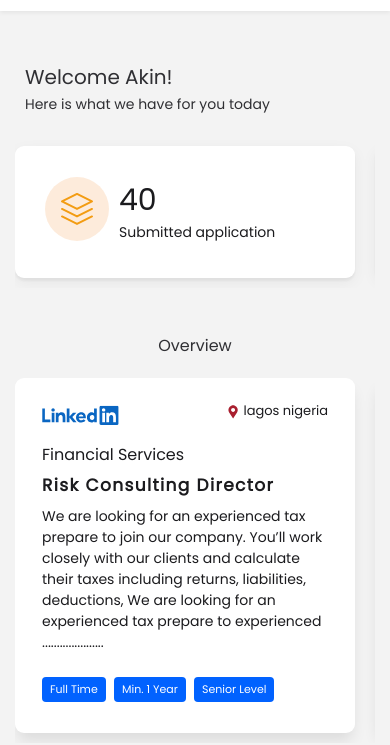
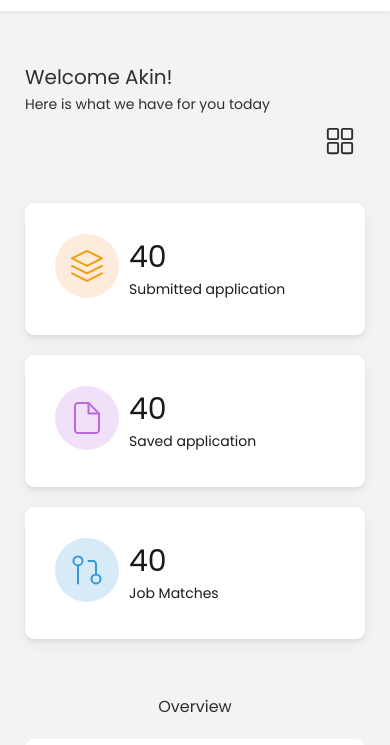
Before and after one commit to Manlikevee/jobportal, a plain HTML site: page loadingtest.html in a window 390 px wide. Shown: the part 49-794 px from the top of the page. Drawn offline with nearby package versions, Linux system fonts and the light colour scheme.

Commit message:
loadingtest

```diff
--- a/loadingtest.html
+++ b/loadingtest.html
@@ -50,7 +50,9 @@
 
 <style>
 
-
+.emptydiv{
+  display: none;
+}
 
     .face{
         background: var(--header-bg-color);
@@ -405,7 +407,7 @@
        }
 
        @media screen and (max-width:950px) {
-        .overviewscroll{
+        .overviewscrolls{
                display: flex;
                flex-direction: row !important;
                align-items: center !important;
@@ -414,18 +416,22 @@
                scroll-snap-type: inline mandatory;
                justify-content: start;
                height: fit-content;
+               transition: all .5s ease;
         }
+            .emptydiv{
+        display: flex; width: 100%; margin-left: auto;     flex-flow: row-reverse;
+       }
 
 
-        .overviewscroll::-webkit-scrollbar { height: 8px; }
+        .overviewscrolls::-webkit-scrollbar { height: 8px; }
 
-        .overviewscroll::-webkit-scrollbar-track {
+        .overviewscrolls::-webkit-scrollbar-track {
   background: transparent;
   background: var(--header-bg-color);
   border-radius: 10px;
 }
 
-.overviewscroll::-webkit-scrollbar-thumb {
+.overviewscrolls::-webkit-scrollbar-thumb {
 
   border-radius: 10px;
 
@@ -446,7 +452,7 @@ border-radius: 10px;
 }
 
 
-        .dashcards{
+        .dashcardss{
           display: flex;
                flex-direction: row !important;
                align-items: center !important;
@@ -456,23 +462,24 @@ border-radius: 10px;
                justify-content: start;
                height: fit-content;
         }
-        .dashcard{
+        .dashcardss .dashcard{
           width: 100%;
 min-width: 50%;
 scroll-snap-align: start;
 
         }
 
-        .cardstoscroll{
+        .overviewscrolls  .cardstoscroll{
 width: 100%;
 min-width: 50%;
 scroll-snap-align: start;
+transition: all .5s ease;
             }
 
        }
 
        @media screen and (max-width:850px) {
-        .overviewscroll{
+        .overviewscrolls{
                display: flex;
                flex-direction: row !important;
                align-items: center !important;
@@ -482,13 +489,13 @@ scroll-snap-align: start;
                justify-content: start;
                height: fit-content;
         }
-        .cardstoscroll{
+        .overviewscrolls   .cardstoscroll{
 width: 100%;
 min-width: 100%;
 scroll-snap-align: start;
             }
 
-            .dashcards{
+            .dashcardss{
               display: flex;
                flex-direction: row !important;
                align-items: center !important;
@@ -498,13 +505,29 @@ scroll-snap-align: start;
                justify-content: start;
                height: fit-content;
         }
-        .dashcard{
+        .dashcardss   .dashcard{
           width: 100%;
 min-width: 100%;
 scroll-snap-align: start;
         }
 
        }
+
+.fio{
+
+}
+
+   .fio2{
+    display: none;
+   }
+
+   .hide{
+    display: none;
+   }
+
+   .show{
+    display: block;
+   }
 
     </style>
 
@@ -635,7 +658,13 @@ setTimeout(greet, 5000);
  <span class="sheader">Welcome Akin!</span>
   <br>
   <span class="stle">Here is what we have for you today</span>
-
+<div class="emptydiv">
+  <div class="fio" style="width: 30px; margin: 10px;" onclick="gridToggle()">
+    <svg xmlns="http://www.w3.org/2000/svg" class="ionicon" viewBox="0 0 512 512"><title>Grid</title><rect x="48" y="48" width="176" height="176" rx="20" ry="20" fill="none" stroke="currentColor" stroke-linecap="round" stroke-linejoin="round" stroke-width="32"/><rect x="288" y="48" width="176" height="176" rx="20" ry="20" fill="none" stroke="currentColor" stroke-linecap="round" stroke-linejoin="round" stroke-width="32"/><rect x="48" y="288" width="176" height="176" rx="20" ry="20" fill="none" stroke="currentColor" stroke-linecap="round" stroke-linejoin="round" stroke-width="32"/><rect x="288" y="288" width="176" height="176" rx="20" ry="20" fill="none" stroke="currentColor" stroke-linecap="round" stroke-linejoin="round" stroke-width="32"/></svg>  </div>
+    <div class="fio2" style="width: 30px; margin: 10px;" onclick="gridToggle()">
+    <svg xmlns="http://www.w3.org/2000/svg" class="ionicon" viewBox="0 0 512 512"><title>List</title><path fill="none" stroke="currentColor" stroke-linecap="round" stroke-linejoin="round" stroke-width="32" d="M160 144h288M160 256h288M160 368h288"/><circle cx="80" cy="144" r="16" fill="none" stroke="currentColor" stroke-linecap="round" stroke-linejoin="round" stroke-width="32"/><circle cx="80" cy="256" r="16" fill="none" stroke="currentColor" stroke-linecap="round" stroke-linejoin="round" stroke-width="32"/><circle cx="80" cy="368" r="16" fill="none" stroke="currentColor" stroke-linecap="round" stroke-linejoin="round" stroke-width="32"/></svg>
+  </div>
+</div>
 </div>
 <div class="dashcards">
 
@@ -1121,6 +1150,6 @@ setTimeout(greet, 5000);
         document.getElementById('jobtitle2').innerHTML = input_takers;
     }
 </script>
-
+<script src="https://unpkg.com/scrollreveal@4.0.0-beta.6"></script>
 </body>
 </html>
--- a/script.js
+++ b/script.js
@@ -114,3 +114,20 @@ function menuToggle(){
   toggleMenu.classList.toggle('navactive')
 
 }
+
+
+
+function gridToggle(){
+  const toggleMenu3 = document.querySelector('.fio');
+  const toggleMenu4 = document.querySelector('.fio2');
+  console.log('it clicked')
+  const toggleMenu = document.querySelector('.overviewscroll');
+  const toggleMenu2 = document.querySelector('.dashcards');
+  toggleMenu.classList.toggle('overviewscrolls');
+  toggleMenu2.classList.toggle('dashcardss');
+  toggleMenu3.classList.toggle('hide');
+  toggleMenu4.classList.toggle('show');
+
+
+
+}
```
